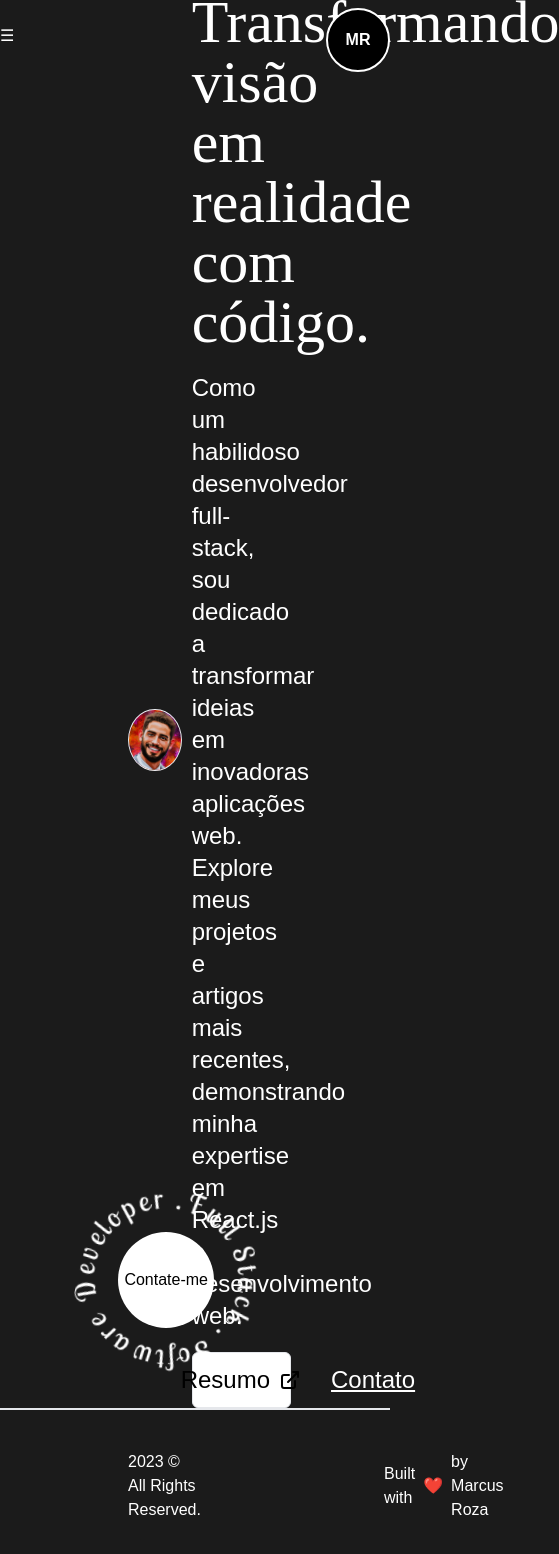
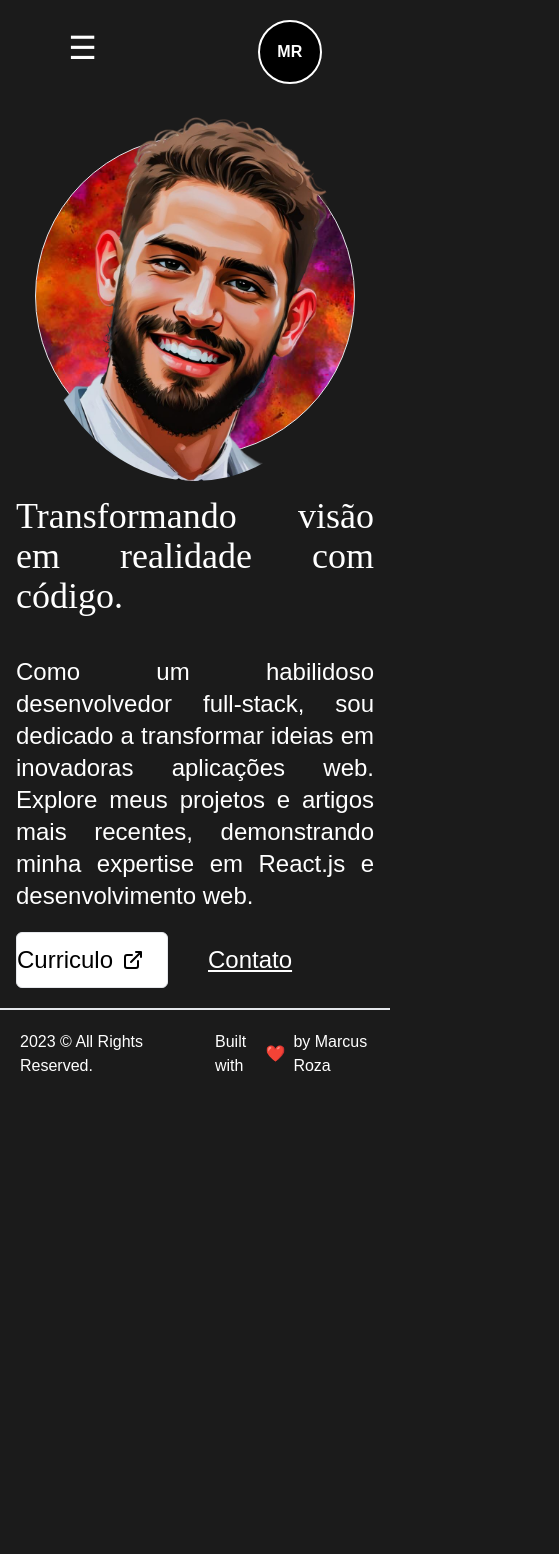
Before and after one commit to marvindev2022/portifolio, a React (Vite) app: page / in a window 390 px wide. Shown: the top 1554 px of the page, 559 px wide, since content can reach past the window. After the commit the page ends 1098 px from the top, so only its background shows below. Built offline with nearby package versions, Linux system fonts and the light colour scheme.

Commit message:
refatorando mobile

```diff
--- a/src/components/Footer.tsx
+++ b/src/components/Footer.tsx
@@ -1,12 +1,12 @@
-
 export default function Footer() {
-
-    return(<footer className="w-full  flex items-center border-t-2">
-    <span className="w-1/2 flex py-10 px-32 items-center relative">
-      2023 © All Rights Reserved.
-    </span>
-    <span className="w-1/2  flex py-10 px-32 items-center gap-2 relative">
-      Built with <b className="text-red-500"> ❤️ </b> by Marcus Roza
-    </span>
-  </footer>)
+  return (
+    <footer className="w-[390px] md:w-full  flex items-center border-t-2">
+      <span className="w-1/2 flex md:py-10 p-5 md:px-32 items-center relative">
+        2023 © All Rights Reserved.
+      </span>
+      <span className="w-1/2  flex md:py-10 p-5 md:px-32 items-center gap-2 relative">
+        Built with <b className="text-red-500"> ❤️ </b> by Marcus Roza
+      </span>
+    </footer>
+  );
 }
--- a/src/components/Header.tsx
+++ b/src/components/Header.tsx
@@ -51,7 +51,13 @@ const Header = ({ selectedPage, setSelectedPage }: any) => {
 
   const toggleMobileMenu = () => {
     const dialog = document.querySelector("dialog");
-    dialog?.showModal();
+    const open = dialog?.open;
+    console.log(open);
+    if (!open) {
+      dialog?.showModal();
+    } else {
+      dialog?.close();
+    }
   };
 
   const handlePageClick = (page: string) => {
@@ -65,9 +71,9 @@ const Header = ({ selectedPage, setSelectedPage }: any) => {
       <li
         key={page}
         onClick={() => handlePageClick(page)}
-        className={`xl:mx-5 sm:mx-2 mx-1 ${
+        className={`cursor-pointer xl:mx-5 md:mx-2 mx-1 ${
           selectedPage === page && "underline"
-        } hover:underline`}
+        } hover:underline `}
       >
         {page.charAt(0).toUpperCase() + page.slice(1)}
       </li>
@@ -75,15 +81,24 @@ const Header = ({ selectedPage, setSelectedPage }: any) => {
   };
 
   return (
-    <header className="w-full h-24 xl:py-8 xl:px-32 sm:p-2 flex justify-between items-center mb:p-2 z-10">
-      <div className="block sm:hidden" onClick={toggleMobileMenu}>
+    <header className="w-full h-24 px-14 gap-14 py-5 xl:py-8 xl:px-32 lg:p-2 flex justify-around  md:justify-between items-center mb:p-2 z-10">
+      <span
+        className="block lg:hidden text-[2rem] cursor-pointer"
+        onClick={toggleMobileMenu}
+      >
         ☰
-      </div>
+      </span>
 
-      <dialog className="top-0 left-0 min-w-full min-h-full sm:hidden bg-black bg-opacity-0 z-20 relative">
-        <div className="w-full min-h-screen flex justify-center items-center bg-black bg-opacity-0 ">
-          <div className="bg-white w-[18.75rem] h-[500px] flex flex-col justify-center items-center rounded-xl ">
-            <ul className="flex justify-between items-center flex-col">
+      <dialog className="top-0 left-0 min-w-full min-h-full lg:hidden bg-black bg-opacity-0 z-20 relative">
+        <div className="w-full min-h-full flex justify-center items-center bg-black bg-opacity-0 ">
+          <div className="bg-white w-[18.75rem] h-[31.25rem] flex flex-col justify-center items-center rounded-xl relative ">
+            <strong
+              onClick={toggleMobileMenu}
+              className="text-black font-extrabold font-[main] absolute left-5 top-5 text-[1.5rem] cursor-pointer"
+            >
+              {"X"}
+            </strong>
+            <ul className="flex h-1/2 justify-center items-center flex-col gap-5">
               {renderNavLinks()}
             </ul>
             <Nav />
@@ -92,7 +107,7 @@ const Header = ({ selectedPage, setSelectedPage }: any) => {
       </dialog>
 
       <nav className={`flex justify-between items-center  `}>
-        <ul className={`hidden sm:flex justify-between items-center  `}>
+        <ul className={`hidden lg:flex justify-between items-center  `}>
           {renderNavLinks()}
         </ul>
       </nav>
@@ -105,7 +120,7 @@ const Header = ({ selectedPage, setSelectedPage }: any) => {
         MR
       </span>
 
-      <span className="hidden sm:block">
+      <span className="hidden lg:block">
         <Nav />
       </span>
     </header>
--- a/src/components/Home.tsx
+++ b/src/components/Home.tsx
@@ -1,15 +1,15 @@
 import { motion } from "framer-motion";
+import { Link } from "react-router-dom";
 import profile from "./../assets/profile.png";
 import background from "./../assets/background.png";
 import icon from "./../assets/icon.svg";
 import svg from "./../assets/animado.png";
 import Footer from "./Footer";
-import { Link } from "react-router-dom";
 
 export default function Home() {
   return (
     <>
-      <section className="w-full min-h-[90vh] items-center justify-between flex relative px-32 sm:flex-col xl:flex-row">
+      <section className="flex flex-col md:flex-row items-center justify-between min-h-[90vh] px-4 md:px-32 relative mb-5 sm-mb-0">
         <div
           style={{
             backgroundImage: `url(${background})`,
@@ -17,15 +17,19 @@ export default function Home() {
             backgroundPosition: "center",
             backgroundRepeat: "no-repeat",
           }}
-          className="xl:w-[35rem] xl:h-[35rem] sm:w-[30rem] sm:h-[rem] border xl:ml-16 xl:mt-[-10rem] flex justify-center items-center relative rounded-[50%]"
+          className="flex items-center justify-center w-[20rem] h-[20rem] m-auto mt-10 md:m-0 xl:w-[35rem] xl:h-[35rem] md:w-[30rem] md:h-[rem] border xl:ml-16 xl:mt-[-10rem] rounded-[50%] relative"
         >
           <img
             src={profile}
             alt="profile"
-            className="w-full object-fill rounded-[50%]  "
+            className="w-full object-fill rounded-[50%]"
           />
         </div>
-        <Link  to="https://api.whatsapp.com/resolve/?deeplink=%2F551197449-8322&not_found=1" target="_blank" className="rounded-[50%] text-white absolute bottom-[.9375rem] left-[.9375rem]">
+        <Link
+          to="https://api.whatsapp.com/resolve/?deeplink=%2F551197449-8322&not_found=1"
+          target="_blank"
+          className="hidden md:block w-auto h-auto top-[-7rem] rounded-[50%] text-white absolute md:top-[45.5rem] md:bottom-[.9375rem] md:left-[.9375rem]"
+        >
           <motion.div
             initial={{ rotate: 0 }}
             animate={{ rotate: 360 }}
@@ -34,30 +38,37 @@ export default function Home() {
             <img
               src={svg}
               alt="svg"
-              className="w-[18.75rem] h-[14.375rem] rounded-[50%]"
+              className="md:w-[18.75rem] md:h-[14.375rem] rounded-[50%]"
             />
           </motion.div>
-
-          <p className="flex justify-center items-center w-24 h-24 bg-white text-black text-center rounded-[50%] absolute bottom-[4.051rem] left-[6.45rem] shadow-white">
+          <p className="flex justify-center items-center md:w-24 md:h-24 bg-white text-black text-center rounded-[50%] absolute bottom-[4.051rem] left-[6.45rem] shadow-white">
             Contate-me
           </p>
         </Link>
-        <div className="w-[60%] sm:w-[80%] md:w-[60%] lg:w-[50%] h-1/2 flex flex-col mt-[-5rem] items-center">
-          <strong className="w-9/12 text-justify text-6xl mb-5">
+        <div className="m-auto mt-10 md:m-0 w-full md:w-[80%] md:w-[60%] md:w-[50%] h-1/2 flex flex-col md:mt-[-5rem] items-center">
+          <strong className="w-full md:w-9/12 text-4xl md:text-6xl text-justify mb-5">
             Transformando visão em realidade com código.
           </strong>
-          <span className="w-9/12 text-justify text-2xl">
+          <span className="w-full md:w-9/12 mt-5 text-justify text-2xl">
             Como um habilidoso desenvolvedor full-stack, sou dedicado a
             transformar ideias em inovadoras aplicações web. Explore meus
             projetos e artigos mais recentes, demonstrando minha expertise em
             React.js e desenvolvimento web.
           </span>
-          <span className="w-9/12 flex text-2xl mt-5 gap-5">
-            <Link to="https://docs.google.com/document/d/10aU8ROLUuQvDvtoNuJvvC8p1GKYZJQrWzwO8fJKWLjQ/edit" target="_blank"  className="flex justify-center items-center gap-2 w-[9.5rem] sm:w-[14.5rem] md:w-[9.5rem] lg:w-[9.5rem] border h-14 bg-white text-black rounded-md mr-5">
-              Resumo
-              <img src={icon} />
+          <span className="w-full md:w-9/12 flex mt-5 text-2xl gap-5">
+            <Link
+              to="https://docs.google.com/document/d/10aU8ROLUuQvDvtoNuJvvC8p1GKYZJQrWzwO8fJKWLjQ/edit"
+              target="_blank"
+              className="flex items-center gap-2 w-[9.5rem] md:w-[14.5rem] md:w-[9.5rem] md:w-[9.5rem] h-14 bg-white text-black rounded-md mr-5 border"
+            >
+              <p>Curriculo</p>
+              <img src={icon} alt="icon" />
             </Link>
-            <Link to="https://api.whatsapp.com/resolve/?deeplink=%2F551197449-8322&not_found=1" target="_blank" className="flex w-[9.5rem] sm:w-[14.5rem] md:w-[9.5rem] lg:w-[9.5rem] h-14 bg-none underline text-white rounded-md items-center">
+            <Link
+              to="https://api.whatsapp.com/resolve/?deeplink=%2F551197449-8322&not_found=1"
+              target="_blank"
+              className="flex items-center w-[9.5rem] md:w-[14.5rem] md:w-[9.5rem] md:w-[9.5rem] h-14 underline text-white bg-none rounded-md"
+            >
               Contato
             </Link>
           </span>
--- a/src/components/Projects.tsx
+++ b/src/components/Projects.tsx
@@ -28,24 +28,20 @@ function ProjectCard({
             className="w-[40%] h-5/6 object-cover rounded-lg m-5 border-black hover:scale-[1.03] transition-all duration-500 ease-in-out"
           />
           <div className="flex flex-col w-1/2 min-h-full  object-fill  justify-around items-start  p-4 gap-10">
-
             <span className="text-3xl text-[aqua] font-[main] ">
               {statusText}
             </span>
-
             <strong className="text-4xl font-[main]">{title}</strong>
-
             <p className="text-2xl ">{description}</p>
-
             <nav className="mt-4 flex gap-2">
-              <a href={githubLink} target="_blank">
-                <img src={github} alt="github" className="w-10 h-10 " />
-              </a>{" "}
               <button className="ml-2 bg-white text-black rounded-lg p-2">
                 <a href={projectLink} target="_blank" rel="noopener noreferrer">
                   Visitar Projeto
                 </a>
               </button>
+              <a href={githubLink} target="_blank">
+                <img src={github} alt="github" className="w-10 h-10 " />
+              </a>{" "}
             </nav>
           </div>
         </>
@@ -69,7 +65,7 @@ function ProjectCard({
               </a>
               <a href={githubLink} target="_blank">
                 <img src={github} alt="github" className="w-10 h-10 " />
-              </a>{" "}
+              </a>
             </nav>
           </div>
         </>
@@ -81,7 +77,7 @@ function ProjectCard({
 export default function Projects() {
   return (
     <section className="w-full h-full flex flex-col justify-center items-center px-32 py-5 font-extrabold ">
-      <h1 className="text-[4rem] mb-8 max-w-[800px] text-center">
+      <h1 className="text-[4rem] mb-8 max-w-[50rem] text-center">
         A imaginação supera o conhecimento!
       </h1>
       <div className="w-full h-full flex flex-col justify-center items-center mb-20 ">
@@ -131,7 +127,7 @@ export default function Projects() {
           </div>
         </div>
       </div>
-      <Footer/>
+      <Footer />
     </section>
   );
 }
--- a/src/index.css
+++ b/src/index.css
@@ -22,3 +22,7 @@ b {
   font-family: Fira sans;
   font-weight: 400;
 }
+
+body{
+  overflow-x: hidden;
+}
--- a/src/page/index.tsx
+++ b/src/page/index.tsx
@@ -19,7 +19,7 @@ function App() {
     setSelectedPage(page);
   };
   return (
-    <main className="w-screen h-screen flex flex-col ">
+    <main className="w-full h-full flex flex-col ">
       <Header
         selectedPage={selectedPage}
         setSelectedPage={handleSetSelectedPage}
```
Also changed, not shown: src/components/About.tsx (+31 -20 lines), src/components/Skills.tsx (+40 -25 lines), tailwind.config.js (+22 -28 lines).
